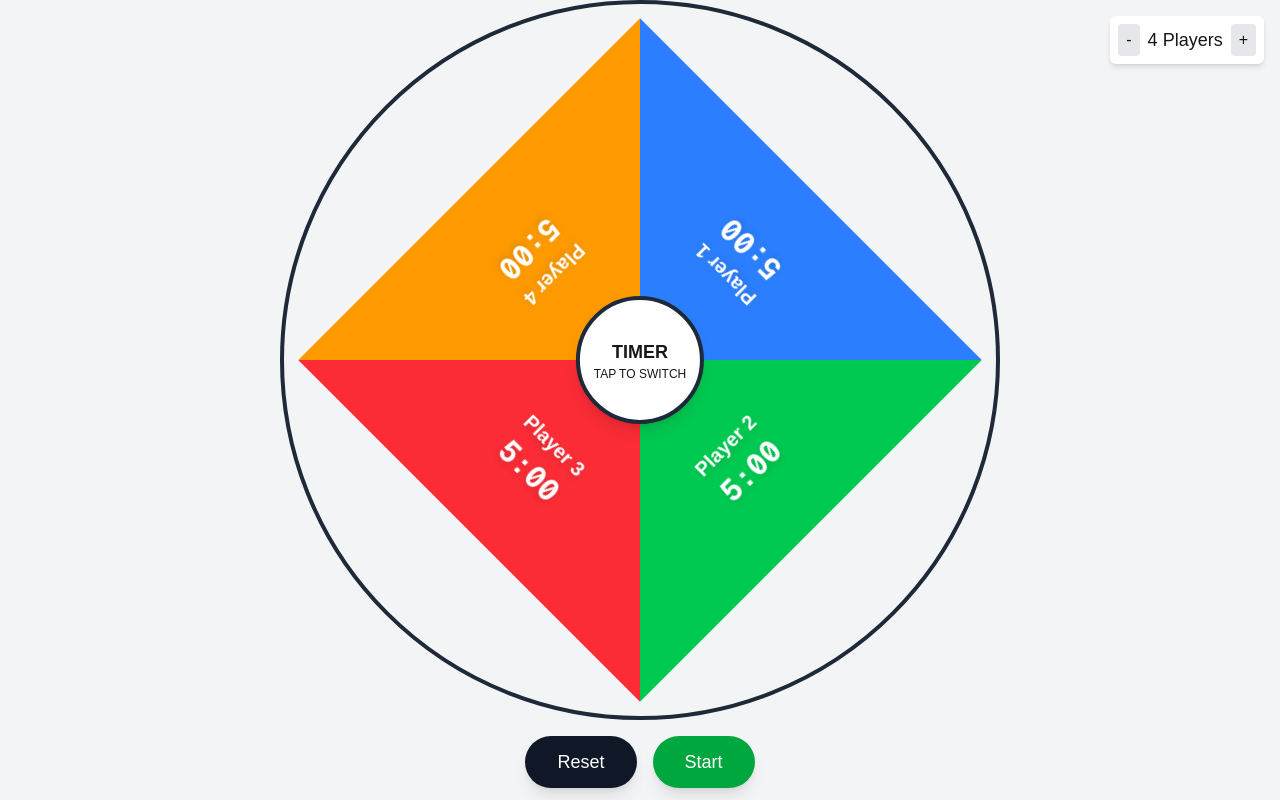
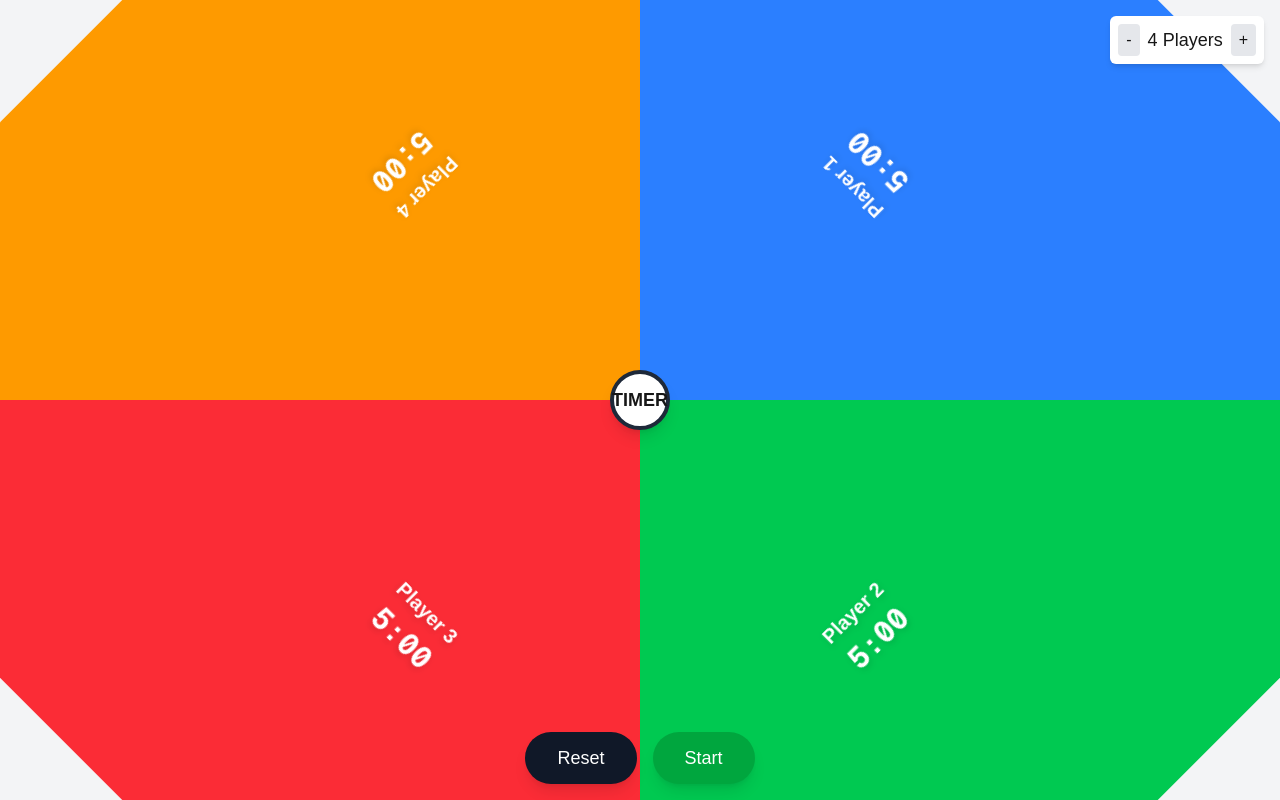
Before and after one commit to owengretzinger/4-person-chess-timer, a Next.js app: page / in a window 1280 px wide. Built offline with nearby package versions, Linux system fonts and the light colour scheme.

Commit message:
improve UI to cover full page

```diff
--- a/src/app/page.tsx
+++ b/src/app/page.tsx
@@ -8,6 +8,23 @@ export default function Home() {
   const [times, setTimes] = useState(Array(numPlayers).fill(initialTime));
   const [currentPlayer, setCurrentPlayer] = useState(0);
   const [isRunning, setIsRunning] = useState(false);
+  const [isMobile, setIsMobile] = useState(false);
+
+  // Effect to handle responsive design
+  useEffect(() => {
+    const checkIsMobile = () => {
+      setIsMobile(window.innerWidth < 640);
+    };
+
+    // Check on initial load
+    checkIsMobile();
+
+    // Add listener for window resize
+    window.addEventListener("resize", checkIsMobile);
+
+    // Clean up
+    return () => window.removeEventListener("resize", checkIsMobile);
+  }, []);
 
   // Base colors - will cycle or extend as needed for more players
   const baseColors = [
@@ -171,10 +188,10 @@ export default function Home() {
 
       {/* Wheel container */}
       <div
-        className="relative flex-grow flex items-center justify-center"
+        className="relative flex-grow flex items-center justify-center overflow-hidden"
         onClick={handleTap}
       >
-        <div className="relative w-[90vmin] h-[90vmin] rounded-full overflow-hidden border-4 border-gray-800">
+        <div className="absolute w-[150vmax] h-[150vmax] rounded-full overflow-hidden border-4 border-gray-800 left-1/2 top-1/2 -translate-x-1/2 -translate-y-1/2">
           {/* Player segments */}
           {Array.from({ length: numPlayers }).map((_, index) => {
             const segment = calculateWheelSegment(index);
@@ -208,16 +225,18 @@ export default function Home() {
                   <div
                     className="absolute flex flex-col items-center z-50"
                     style={{
-                      top: "15%",
+                      top: isMobile ? "8%" : "15%",
                       width: "100%",
                       transform: "translateX(-50%)",
                       padding: "0 10%",
                     }}
                   >
                     <div className="text-center">
-                      <div className="text-xl font-bold mb-1 text-white drop-shadow-md">{`Player ${
-                        index + 1
-                      }`}</div>
+                      <div className="text-xl font-bold mb-1 text-white drop-shadow-md">
+                        <span className="hidden sm:inline">Player </span>
+                        <span className="sm:hidden">P</span>
+                        {index + 1}
+                      </div>
                       <div className="text-3xl font-mono text-white font-bold drop-shadow-md">
                         {formatTime(times[index])}
                       </div>
@@ -238,17 +257,16 @@ export default function Home() {
           })}
 
           {/* Center piece */}
-          <div className="absolute left-1/2 top-1/2 w-[18%] h-[18%] bg-white dark:bg-gray-800 rounded-full transform -translate-x-1/2 -translate-y-1/2 z-10 flex items-center justify-center border-4 border-gray-800 dark:border-gray-700 shadow-lg">
+          <div className="absolute left-1/2 top-1/2 w-[60px] h-[60px] bg-white dark:bg-gray-800 rounded-full transform -translate-x-1/2 -translate-y-1/2 z-10 flex items-center justify-center border-4 border-gray-800 dark:border-gray-700 shadow-lg">
             <div className="text-center">
               <div className="text-lg font-bold">TIMER</div>
-              <div className="text-xs">TAP TO SWITCH</div>
             </div>
           </div>
         </div>
       </div>
 
       {/* Control buttons */}
-      <div className="p-4 flex justify-center gap-4 z-10">
+      <div className="absolute bottom-4 left-0 right-0 flex justify-center gap-4 z-20">
         <button
           onClick={(e) => {
             e.stopPropagation();
```
